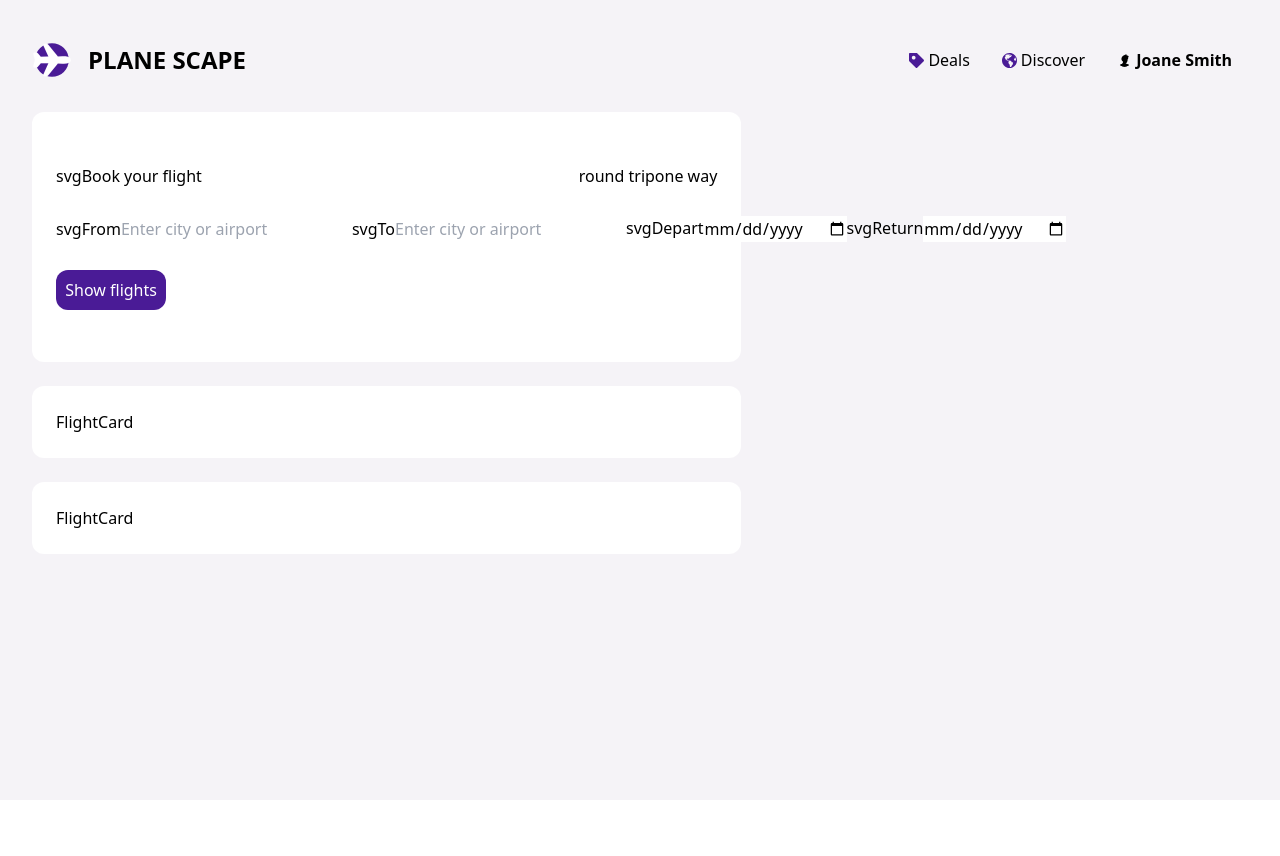
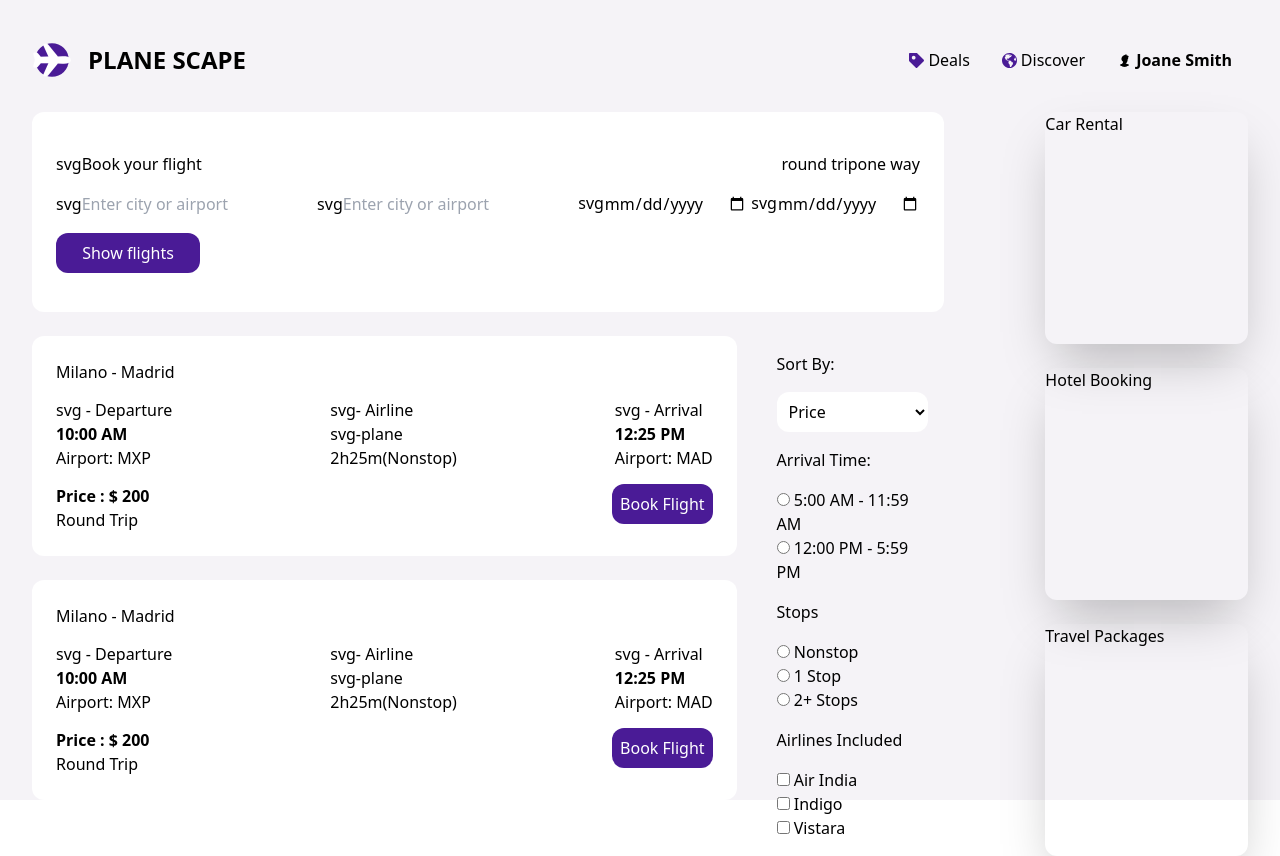
Before and after one commit to Berkayozgun/plane-scape, a React (Vite) app: page / in a window 1280 px wide. Before the commit the page ends 800 px from the top, so only its background shows below. Built offline with nearby package versions, Linux system fonts and the light colour scheme.

Commit message:
Refactor FlightCard and FlightSearch components

```diff
--- /dev/null
+++ b/src/components/AdSide.jsx
@@ -0,0 +1,19 @@
+import React from "react";
+
+function AdSide() {
+  return (
+    <div className='flex flex-col w-2/12 h-full justify-between gap-6'>
+      <div className='flex flex-col h-full shadow-2xl rounded-xl gap-6'>
+        Car Rental
+      </div>
+      <div className='flex flex-col  h-full shadow-2xl rounded-xl gap-6'>
+        Hotel Booking
+      </div>
+      <div className='flex flex-col  h-full shadow-2xl rounded-xl gap-6'>
+        Travel Packages
+      </div>
+    </div>
+  );
+}
+
+export default AdSide;
--- a/src/components/FlightCard.jsx
+++ b/src/components/FlightCard.jsx
@@ -1,7 +1,48 @@
 import React from "react";
 
 function FlightCard() {
-  return <div className="flex w-7/12 bg-white p-6 rounded-xl">FlightCard</div>;
+  return (
+    <div className='flex w-full h-[220px] bg-white p-6 rounded-xl'>
+      <div className='flex flex-col w-full justify-between items-center'>
+        <div className='flex w-full'>
+          <div>Milano - Madrid</div>
+        </div>
+
+        <div className='flex flex-row items-center justify-between w-full'>
+          <div>
+            <div>svg - Departure</div>
+            <div className='font-bold'>10:00 AM</div>
+            <div>Airport: MXP</div>
+          </div>
+
+          <div>
+            <div>svg- Airline</div>
+            <div>svg-plane</div>
+            <div>2h25m(Nonstop)</div>
+          </div>
+
+          <div>
+            <div>svg - Arrival</div>
+            <div className='font-bold'>12:25 PM</div>
+            <div>Airport: MAD</div>
+          </div>
+        </div>
+
+        <div className='flex flex-row justify-between w-full'>
+          <div>
+            <div className='flex font-bold'>Price : $ 200</div>
+            <div>Round Trip</div>
+          </div>
+
+          <div>
+            <button className='bg-[#4a1b96] text-white rounded-xl p-2'>
+              Book Flight
+            </button>
+          </div>
+        </div>
+      </div>
+    </div>
+  );
 }
 
 export default FlightCard;
--- a/src/components/FlightSearch.jsx
+++ b/src/components/FlightSearch.jsx
@@ -2,7 +2,7 @@ import React from "react";
 
 function FlightSearch() {
   return (
-    <div className='flex flex-col w-7/12 bg-white rounded-xl justify-evenly h-[250px] p-6'>
+    <div className='flex flex-col w-full bg-white rounded-xl justify-evenly h-[200px] p-6'>
       <div className='flex flex-row justify-between items-center'>
         <div className='flex flex-row'>
           <div>svg</div>
@@ -17,22 +17,22 @@ function FlightSearch() {
       <div className='flex flex-row justify-between items-center'>
         <div className='flex flex-row'>
           <div>svg</div>
-          <h1>From</h1>
+
           <input type='text' placeholder='Enter city or airport' />
         </div>
         <div className='flex flex-row'>
           <div>svg</div>
-          <h1>To</h1>
+
           <input type='text' placeholder='Enter city or airport' />
         </div>
         <div className='flex flex-row'>
           <div>svg</div>
-          <h1>Depart</h1>
+
           <input type='date' />
         </div>
         <div className='flex flex-row'>
           <div>svg</div>
-          <h1>Return</h1>
+
           <input type='date' />
         </div>
       </div>
--- a/src/components/Header.jsx
+++ b/src/components/Header.jsx
@@ -3,7 +3,7 @@ import { Link } from "react-router-dom";
 
 function Header() {
   return (
-    <header className='flex flex-row justify-between border-black '>
+    <header className='flex flex-row justify-between'>
       <div className='flex flex-row justify-center items-center gap-4'>
         <svg
           fill='#ffffff'
--- /dev/null
+++ b/src/components/SortFlights.jsx
@@ -0,0 +1,57 @@
+import React from "react";
+
+function SortFlights() {
+  return (
+    <div className='flex flex-col p-4 gap-4 w-3/12'>
+      Sort By:
+      <select className='bg-white p-2 rounded-xl'>
+        <option>Price</option>
+        <option>Duration</option>
+        <option>Departure</option>
+        <option>Arrival</option>
+      </select>
+      Arrival Time:
+      <form>
+        <input type='radio' id='1' name='fav_language' value='HTML' />{" "}
+        <label htmlFor='html'>5:00 AM - 11:59 AM</label>
+        <br />
+        <input type='radio' id='2' name='fav_language' value='CSS' />{" "}
+        <label htmlFor='css'>12:00 PM - 5:59 PM</label>
+      </form>
+      Stops
+      <form>
+        <input type='radio' id='nonstop' name='fav_language' value='HTML' />{" "}
+        <label htmlFor='html'>Nonstop</label>
+        <br />
+        <input type='radio' id='css' name='fav_language' value='CSS' />{" "}
+        <label htmlFor='css'>1 Stop</label>
+        <br />
+        <input
+          type='radio'
+          id='javascript'
+          name='fav_language'
+          value='JavaScript'
+        />{" "}
+        <label htmlFor='javascript'>2+ Stops</label>
+      </form>
+      Airlines Included
+      <form>
+        <input type='checkbox' id='html' name='fav_language' value='HTML' />{" "}
+        <label htmlFor='html'>Air India</label>
+        <br />
+        <input type='checkbox' id='css' name='fav_language' value='CSS' />{" "}
+        <label htmlFor='css'>Indigo</label>
+        <br />
+        <input
+          type='checkbox'
+          id='javascript'
+          name='fav_language'
+          value='JavaScript'
+        />{" "}
+        <label htmlFor='javascript'>Vistara</label>
+      </form>
+    </div>
+  );
+}
+
+export default SortFlights;
--- a/src/pages/HomePage.jsx
+++ b/src/pages/HomePage.jsx
@@ -2,14 +2,27 @@ import React from "react";
 import Header from "../components/Header";
 import FlightSearch from "../components/FlightSearch";
 import FlightCard from "../components/FlightCard";
+import SortFlights from "../components/SortFlights";
+import AdSide from "../components/AdSide";
 
 const HomePage = () => {
   return (
     <div className='flex flex-col w-full h-screen p-8 gap-6 bg-[#f5f3f7]'>
       <Header />
-      <FlightSearch />
-      <FlightCard />
-      <FlightCard />
+      <div className='flex flex-row h-screen gap-6 justify-between'>
+        <div className='flex flex-col w-9/12 gap-6 '>
+          <FlightSearch />
+          <div className='flex flex-row w-full gap-6'>
+            <div className='flex flex-col gap-6 w-full'>
+              <FlightCard />
+              <FlightCard />
+            </div>
+            <SortFlights />
+          </div>
+        </div>
+
+        <AdSide />
+      </div>
     </div>
   );
 };
```
